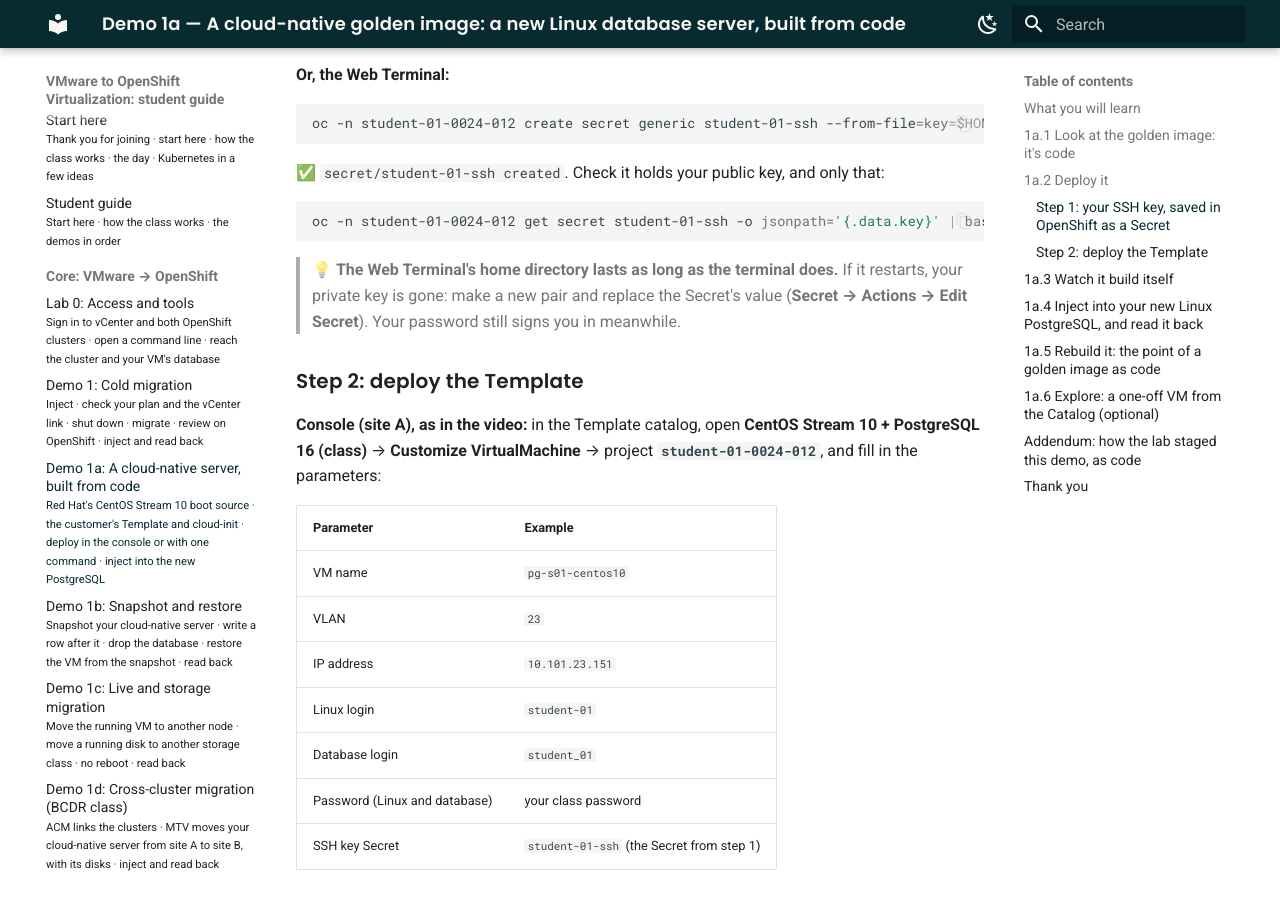
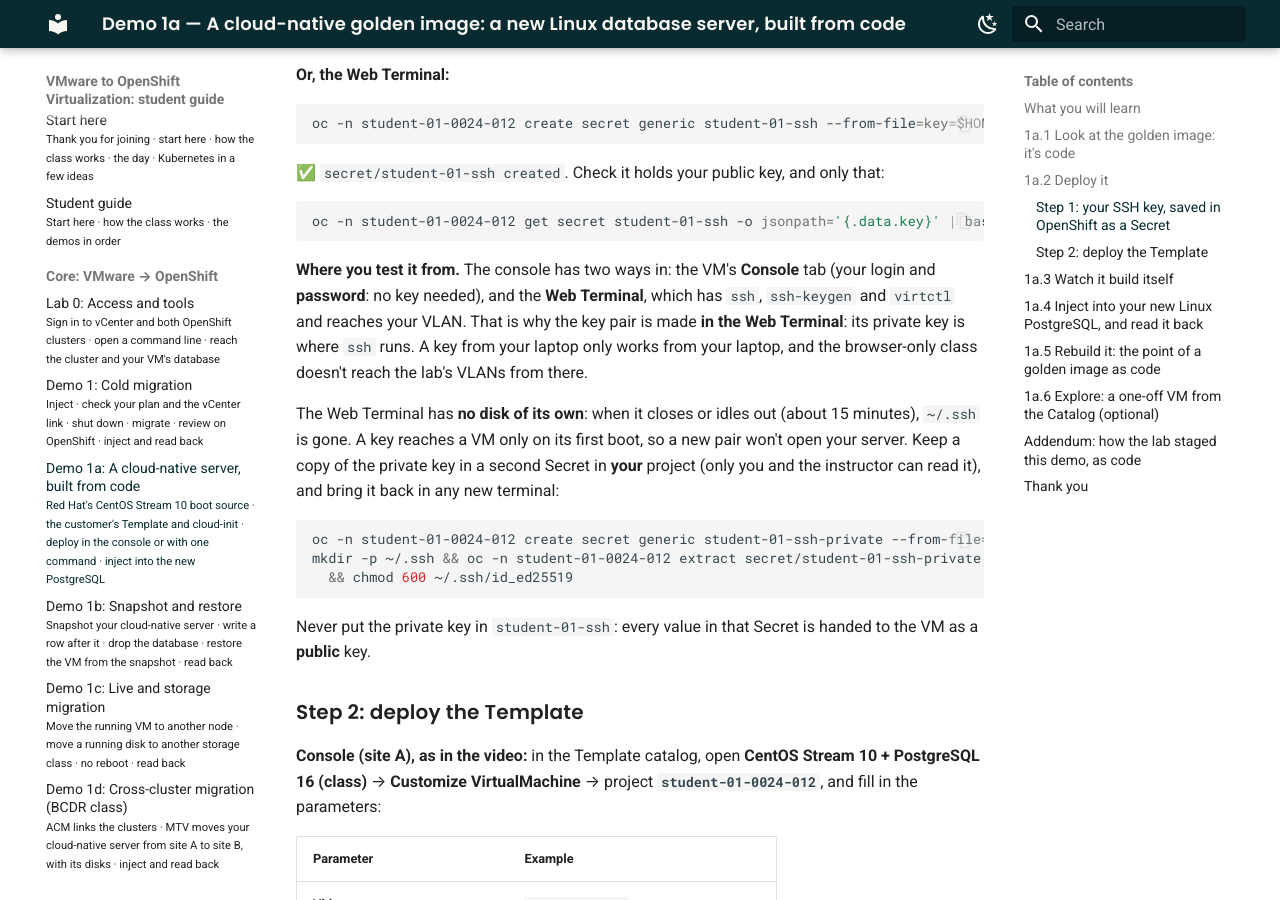
Before and after one commit to paragonmicro-lab/demo-0024-public, an MkDocs documentation site: the page built from docs/demos/01a-vm-cloudnative-golden-image.md, in a window 1280 px wide and 900 px high, scrolled down 3725 px. Built offline with MkDocs 1.6.1 and Material for MkDocs 9.7.7, drawn with Linux system fonts in a browser that asks for light colours; some of the changed text lies outside the part shown.

Commit message:
class @ demo-openshift-ove 3f5a19833cc0

````diff
--- a/docs/demos/01a-vm-cloudnative-golden-image.md
+++ b/docs/demos/01a-vm-cloudnative-golden-image.md
@@ -131,9 +131,22 @@
 oc -n student-01-0024-012 get secret student-01-ssh -o jsonpath='{.data.key}' | base64 -d     # ssh-ed25519 AAAA… student-01
 ```
 
-> 💡 **The Web Terminal's home directory lasts as long as the terminal does.** If it restarts, your private key is
-> gone: make a new pair and replace the Secret's value (**Secret → Actions → Edit Secret**). Your password still
-> signs you in meanwhile.
+**Where you test it from.** The console has two ways in: the VM's **Console** tab (your login and **password**:
+no key needed), and the **Web Terminal**, which has `ssh`, `ssh-keygen` and `virtctl` and reaches your VLAN. That is
+why the key pair is made **in the Web Terminal**: its private key is where `ssh` runs. A key from your laptop only
+works from your laptop, and the browser-only class doesn't reach the lab's VLANs from there.
+
+The Web Terminal has **no disk of its own**: when it closes or idles out (about 15 minutes), `~/.ssh` is gone. A key
+reaches a VM only on its first boot, so a new pair won't open your server. Keep a copy of the private key in a
+second Secret in **your** project (only you and the instructor can read it), and bring it back in any new terminal:
+
+```bash
+oc -n student-01-0024-012 create secret generic student-01-ssh-private --from-file=id_ed25519=$HOME/.ssh/id_ed25519   # once
+mkdir -p ~/.ssh && oc -n student-01-0024-012 extract secret/student-01-ssh-private --to=$HOME/.ssh --confirm \
+  && chmod 600 ~/.ssh/id_ed25519                                                                                      # each new terminal
+```
+
+Never put the private key in `student-01-ssh`: every value in that Secret is handed to the VM as a **public** key.
 
 ### Step 2: deploy the Template
 
@@ -212,8 +225,11 @@
 2. **Virtualization → Templates**, project **All projects**, filter `centos`. OpenShift 4.19 has a CentOS Stream 10
    **boot source** but no CentOS Stream 10 **template** (`ovedr-centos10-postgres` is the class's own), so start from
    the nearest one: **`centos-stream9-server-small`** → **⋮ → Clone**.
-   - **Template name** `pg-s01-centos10-template`, **Template project** **your** project (a template can't change
-     project later either), display name `pg-s01 PostgreSQL (CentOS Stream 10)`.
+   - **Template name** `pg-s01-centos10-template`, **Template project** **your** project, `student-01-0024-012`
+     (the dialog offers `openshift` first: change it). A template can't change project later, and the Secrets its
+     tabs make land in **its** project. A VM in your project can't read a Secret in `openshift`: it would wait at
+     **Starting** for good (debug guide: *Starting, `secret … not found`*).
+   - Display name `pg-s01 PostgreSQL (CentOS Stream 10)`.
    - Leave **Clone the boot source** unticked: your template uses the shared boot source, as the class's does.
 3. Point your template at **CentOS Stream 10**. Open it (**Virtualization → Templates**, project
    `student-01-0024-012`) → **YAML**. Red Hat's templates take their boot disk from a parameter, near the end:
@@ -238,10 +254,12 @@
    - **Scripts → Cloud-init → Edit** → **Script**. Select all (Ctrl-A / ⌘-A), delete, paste the block below, change
      the lines marked ✎, then **Save**. Stay in **Script**: switching back to **Form view** rebuilds the simple form
      and drops what it can't show.
-   - **Scripts → Public SSH key → Edit** → `student-01-ssh` (the Secret from step 1 above).
+   - **Scripts → Public SSH key → Edit** → **Use existing** → `student-01-ssh` (the Secret from step 1 above), not
+     **Add new**.
    - **Details → CPU | Memory**: 1 CPU, 4 GiB (PostgreSQL wants more than the small template's 2 GiB).
-5. **⋮ → Create VirtualMachine** (or **Catalog → Template catalog → User templates** → yours). Name
-   `pg-s01-centos10`, then **Create VirtualMachine**. Carry on with **1a.3** as for the Template's server.
+5. **⋮ → Create VirtualMachine** (or **Catalog → Template catalog → User templates** → yours). Change the
+   generated name (`centos-stream10-…`) to **`pg-s01-centos10`**, then **Create VirtualMachine**. Demos 1b – 1e
+   name the VM in their commands, and a VM can't be renamed. Carry on with **1a.3** as for the Template's server.
 
 Edit the **template**, not a VM made from it: cloud-init runs only on a VM's **first** boot, so changing a VM's
 cloud-init after it has started does nothing. A wrong template is cheap: fix it, delete the VM, create it again.
````
Also changed, not shown: other parts of docs/demos/01a-vm-cloudnative-golden-image.md (+0 -1 lines).
